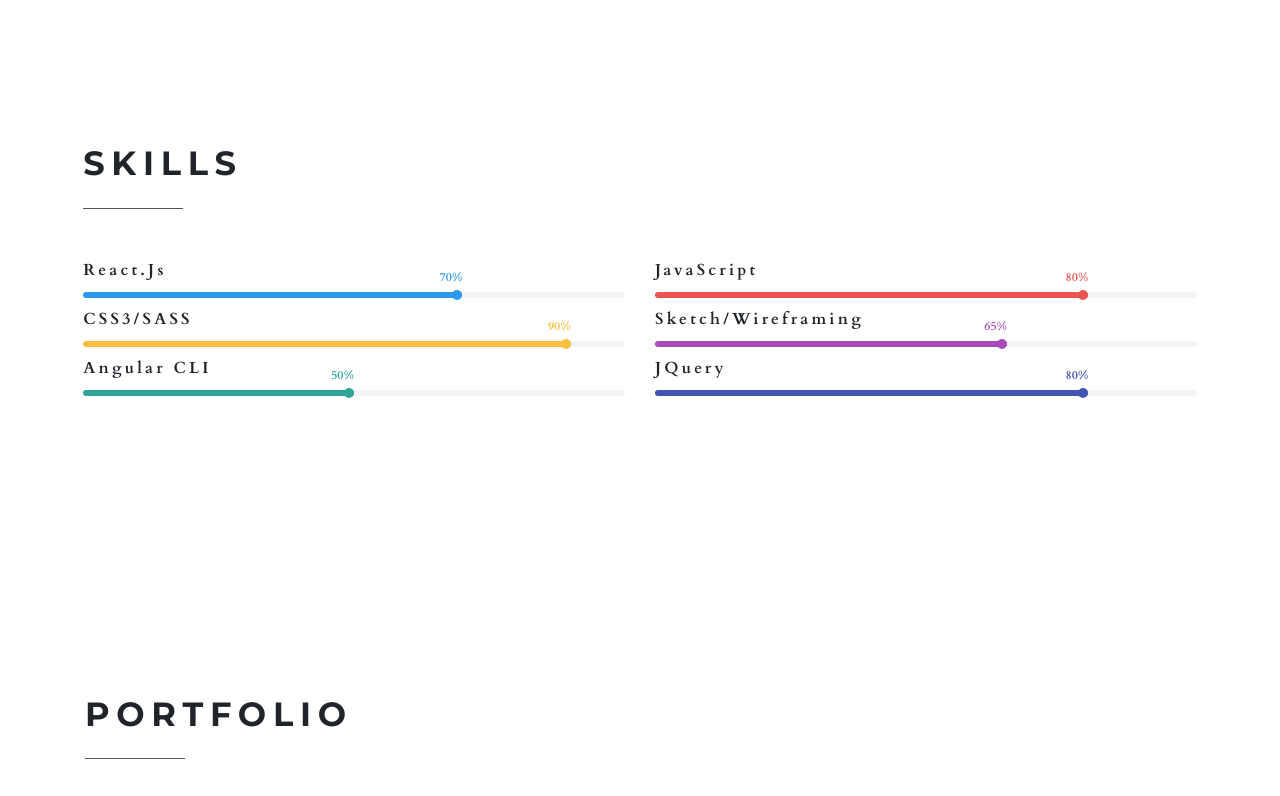
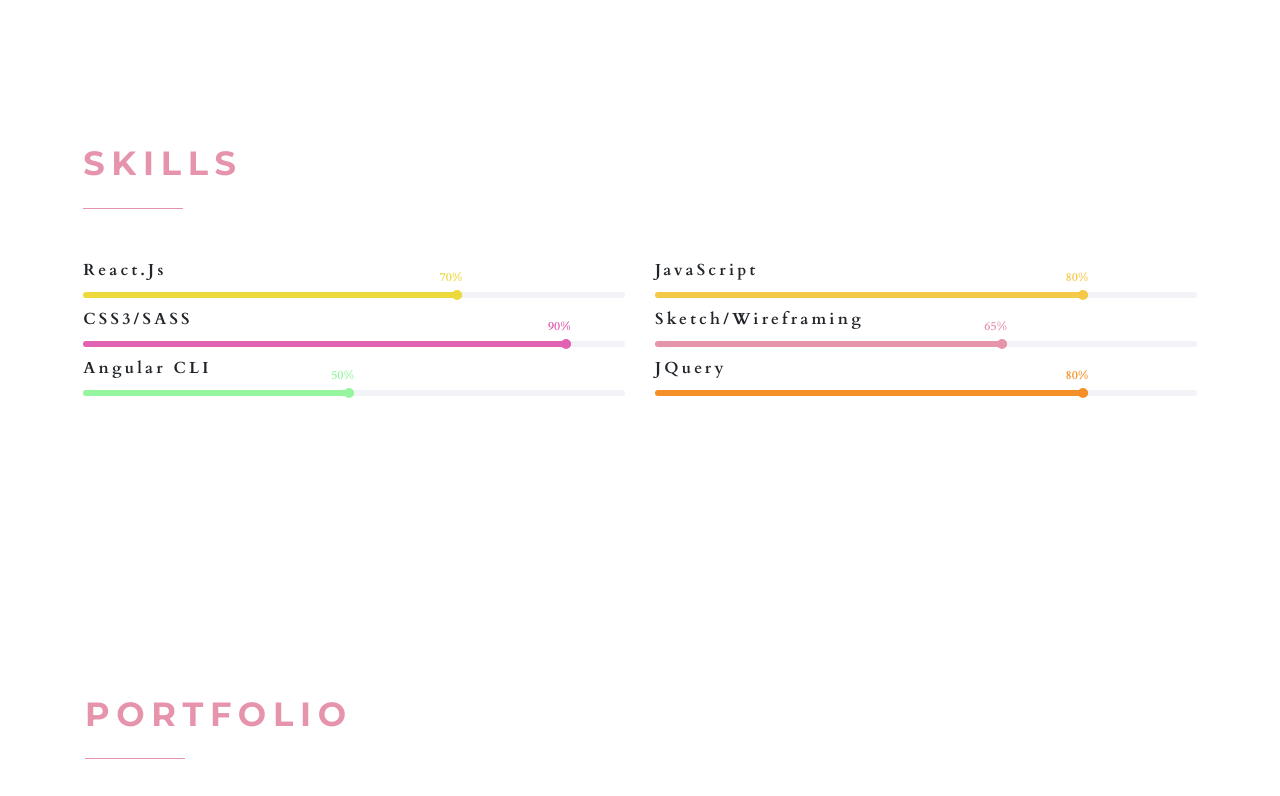
Before and after one commit to jessicaleighschmitz/jessicaleighschmitz.github.io, a plain HTML site: page index.html in a window 1280 px wide. Shown: the part 1460-2256 px from the top of the page. Drawn offline with Linux system fonts and the light colour scheme; some packages are replaced by stand-ins of ours.

Commit message:
add styling to the skills section

```diff
--- a/css/custom.css
+++ b/css/custom.css
@@ -1,7 +1,13 @@
 /* About */
 #about img{
   background-color: rgba(221, 165, 177, .4);
-  /* opacity: ; */
+}
+
+h2.heading{
+  color: #E693AC;
+}
+.heading:after{
+  background: #E693AC;
 }
 /* skills section */
 .colorlib-skills{
@@ -67,41 +73,41 @@
     top: -22px;
     right: 0; }
   .progress-bar.color-1 {
-    background: #2c98f0; }
+    background: #ECD93B; }
     .progress-bar.color-1:after {
-      background: #2c98f0; }
+      background: #ECD93B; }
     .progress-bar.color-1 span {
-      color: #2c98f0; }
+      color: #ECD93B; }
   .progress-bar.color-2 {
-    background: #ec5453; }
+    background: #F5C948; }
     .progress-bar.color-2:after {
-      background: #ec5453; }
+      background: #F5C948; }
     .progress-bar.color-2 span {
-      color: #ec5453; }
+      color: #F5C948; }
   .progress-bar.color-3 {
-    background: #f9bf3f; }
+    background: #E262B2; }
     .progress-bar.color-3:after {
-      background: #f9bf3f; }
+      background: #E262B2; }
     .progress-bar.color-3 span {
-      color: #f9bf3f; }
+      color: #E262B2; }
   .progress-bar.color-4 {
-    background: #a84cb8; }
+    background: #E693AC; }
     .progress-bar.color-4:after {
-      background: #a84cb8; }
+      background: #E693AC; }
     .progress-bar.color-4 span {
-      color: #a84cb8; }
+      color: #E693AC; }
   .progress-bar.color-5 {
-    background: #2fa499; }
+    background: #96F6A0; }
     .progress-bar.color-5:after {
-      background: #2fa499; }
+      background: #96F6A0; }
     .progress-bar.color-5 span {
-      color: #2fa499; }
+      color: #96F6A0; }
   .progress-bar.color-6 {
-    background: #4054b2; }
+    background: #F59028; }
     .progress-bar.color-6:after {
-      background: #4054b2; }
+      background: #F59028; }
     .progress-bar.color-6 span {
-      color: #4054b2; }
+      color: #F59028; }
 
 /* end skills */
 
--- a/css/style.default.css
+++ b/css/style.default.css
@@ -106,11 +106,11 @@ nav.navbar a.nav-link {
 }
 
 nav.navbar a.nav-link.active, nav.navbar a.nav-link:hover, nav.navbar a.nav-link:focus {
-  color: #333;
+  color: #ECD93B;
 }
 
 nav.navbar a.nav-link.active {
-  border-bottom: 1px solid #333;
+  border-bottom: 1px solid #ECD93B;
 }
 
 nav.navbar .navbar-brand {
--- a/index.html
+++ b/index.html
@@ -70,7 +70,7 @@
             <p>I live in Portland, Oregon and am an a cat mom to a very large and fluffy Maine-coon named Buddha. In my free time I enjoy literature, yoga, hiking, illustration, fashion, plants/flowers, and lately i've been digging natural wine and spontaneously fermented beer.</p>
           </div>
           <div class="col-lg-5 mx-auto">
-            <p><img src="img/me.png" alt="" class="img-fluid rounded-circle"></p>
+            <p><img src="img/me2.jpg" alt="" class="img-fluid rounded-circle"></p>
           </div>
         </div>
       </div>
```
Also changed, not shown: img/me.JPG (deleted), img/me2.jpg (added), img/selfie.JPG (added), 2 other files.
